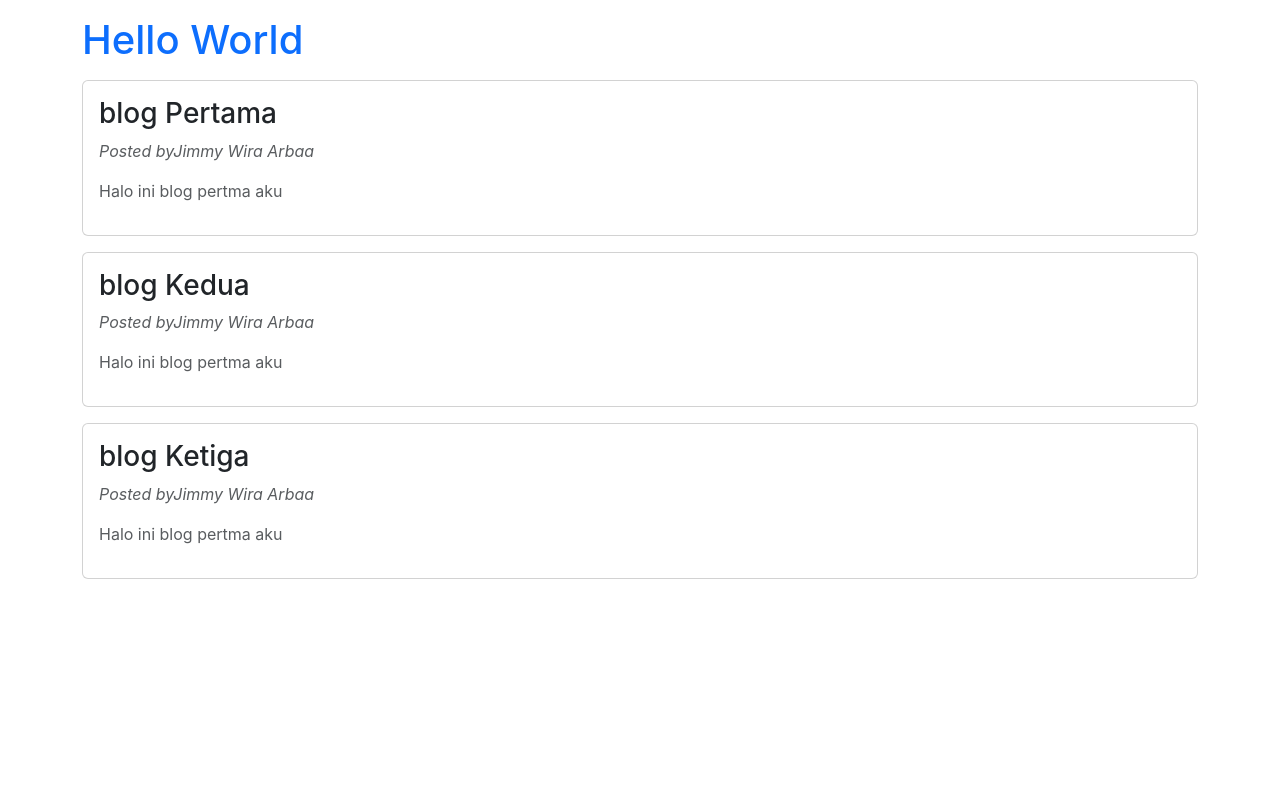
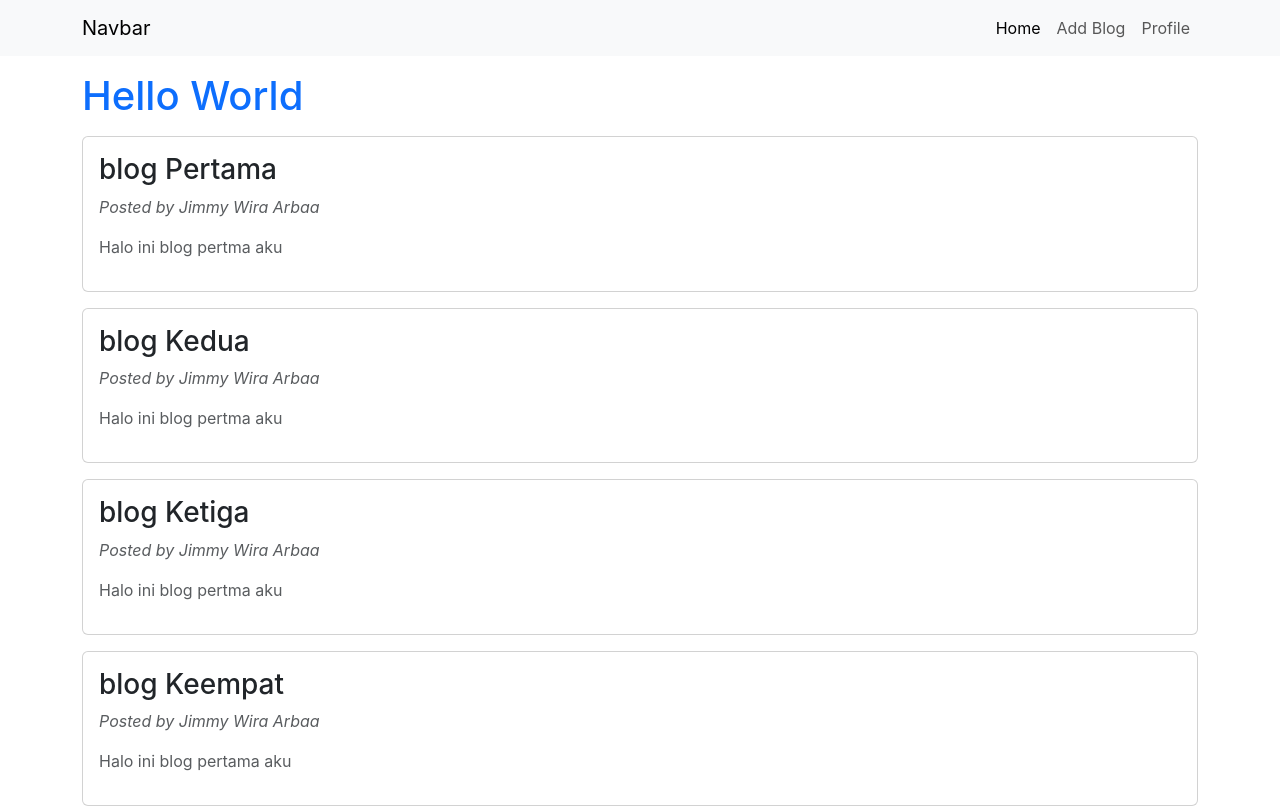
Before and after one commit to jimmywiraarbaa/blog-reactjs, a React (Create React App) app: page / in a window 1280 px wide. Built offline with nearby package versions, Linux system fonts and the light colour scheme.

Commit message:
pengenalan components ReactJS

```diff
--- a/src/App.js
+++ b/src/App.js
@@ -1,37 +1,18 @@
 import { useState } from "react";
+import Navbar from "./components/Navbar";
+import ItemBlog from "./blog/ItemBlog";
+
 function App() {
-  const [blogs, setBlogs] = useState([
-    {
-      id: 1,
-      title:"blog Pertama",
-      body:'Halo ini blog pertma aku',
-      author:"Jimmy Wira Arbaa",
-    },
-    {
-      id: 2,
-      title:"blog Kedua",
-      body:'Halo ini blog pertma aku',
-      author:"Jimmy Wira Arbaa",
-    },
-    {
-      id: 3,
-      title:"blog Ketiga",
-      body:'Halo ini blog pertma aku',
-      author:"Jimmy Wira Arbaa",
-    },
-  ]);
+
 
   return (
-    <div className="container mt-3">
+    <div>
+      <Navbar/>
+      <div className="container mt-3">
       <h1 className="text-primary">Hello World</h1>
-        {blogs.map((blog, index) => (
-          <div className="card mt-3 p-3">
-            <h3>{blog.title}</h3>
-            <p className="text-muted fst-italic fs-6">Posted by{blog.author}</p>
-            <p className="text-muted">{blog.body}</p>
-          </div>
-        ))}
+        <ItemBlog/>
       </div>
+    </div>
   );
 }
 
--- /dev/null
+++ b/src/blog/ItemBlog.js
@@ -0,0 +1,43 @@
+import { useState } from "react";
+
+const ItemBlog = () => {
+    const [blogs, setBlogs] = useState([
+    {
+      id: 1,
+      title:"blog Pertama",
+      body:'Halo ini blog pertma aku',
+      author:"Jimmy Wira Arbaa",
+    },
+    {
+      id: 2,
+      title:"blog Kedua",
+      body:'Halo ini blog pertma aku',
+      author:"Jimmy Wira Arbaa",
+    },
+    {
+      id: 3,
+      title:"blog Ketiga",
+      body:'Halo ini blog pertma aku',
+      author:"Jimmy Wira Arbaa",
+    },
+    {
+      id: 4,
+      title:"blog Keempat",
+      body:'Halo ini blog pertama aku',
+      author:"Jimmy Wira Arbaa",
+    },
+  ]);
+    return (
+        <>
+        {blogs.map((blog, index) => (
+          <div className="card mt-3 p-3">
+            <h3>{blog.title}</h3>
+            <p className="text-muted fst-italic fs-6">Posted by {blog.author}</p>
+            <p className="text-muted">{blog.body}</p>
+          </div>
+        ))}
+        </>
+     );
+}
+
+export default ItemBlog;
--- /dev/null
+++ b/src/components/Navbar.js
@@ -0,0 +1,21 @@
+const navbar = () => {
+    return (
+        <nav className="navbar navbar-expand-lg bg-body-tertiary">
+  <div className="container">
+    <a className="navbar-brand" href="#">Navbar</a>
+    <button className="navbar-toggler" type="button" data-bs-toggle="collapse" data-bs-target="#navbarNavAltMarkup" aria-controls="navbarNavAltMarkup" aria-expanded="false" aria-label="Toggle navigation">
+      <span className="navbar-toggler-icon"></span>
+    </button>
+    <div className="collapse navbar-collapse" id="navbarNavAltMarkup">
+      <div className="navbar-nav ms-auto">
+        <a className="nav-link active" aria-current="page" href="#">Home</a>
+        <a className="nav-link" href="#">Add Blog</a>
+        <a className="nav-link" href="#">Profile</a>
+      </div>
+    </div>
+  </div>
+</nav>
+     );
+}
+
+export default navbar;
```
